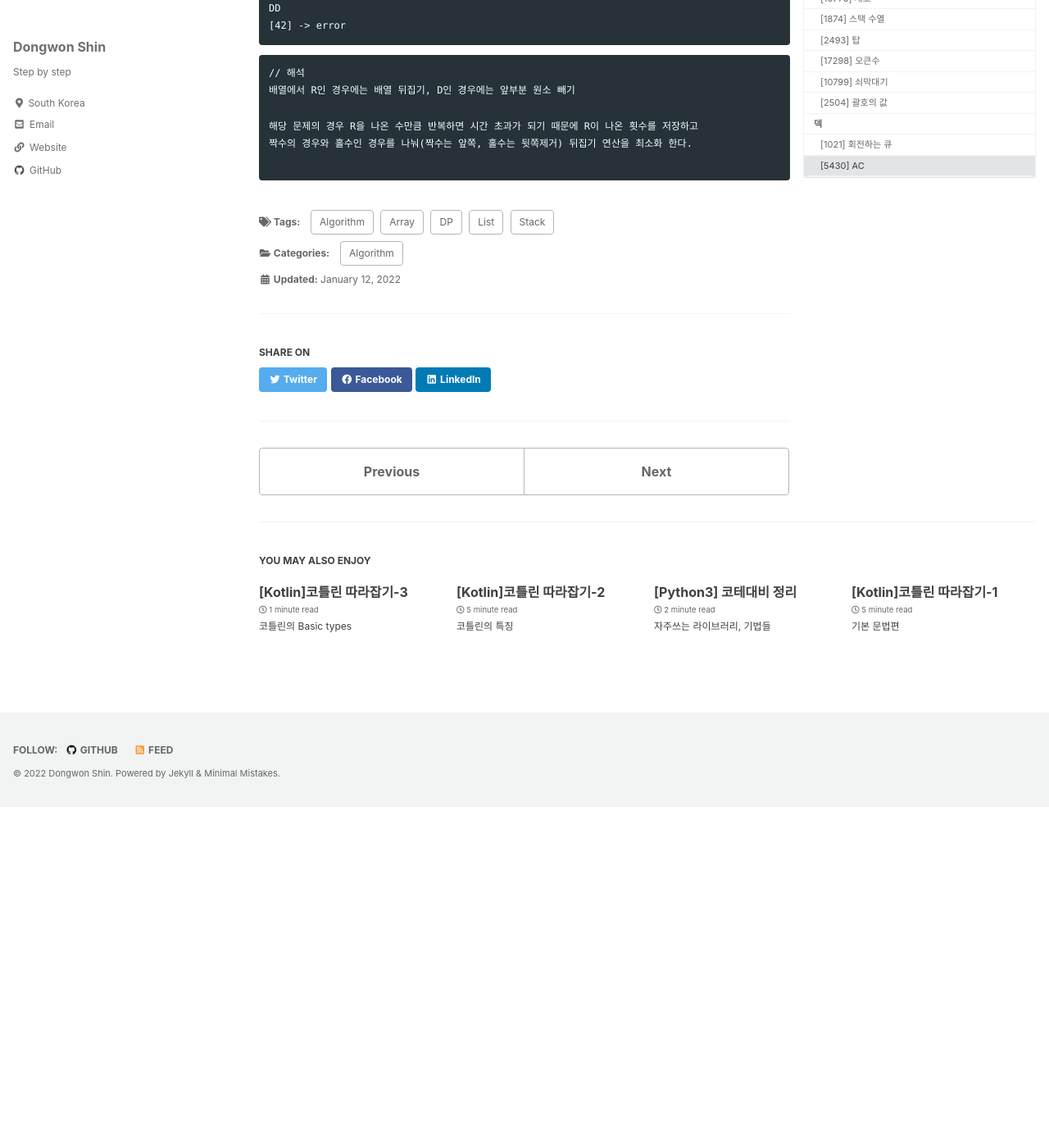
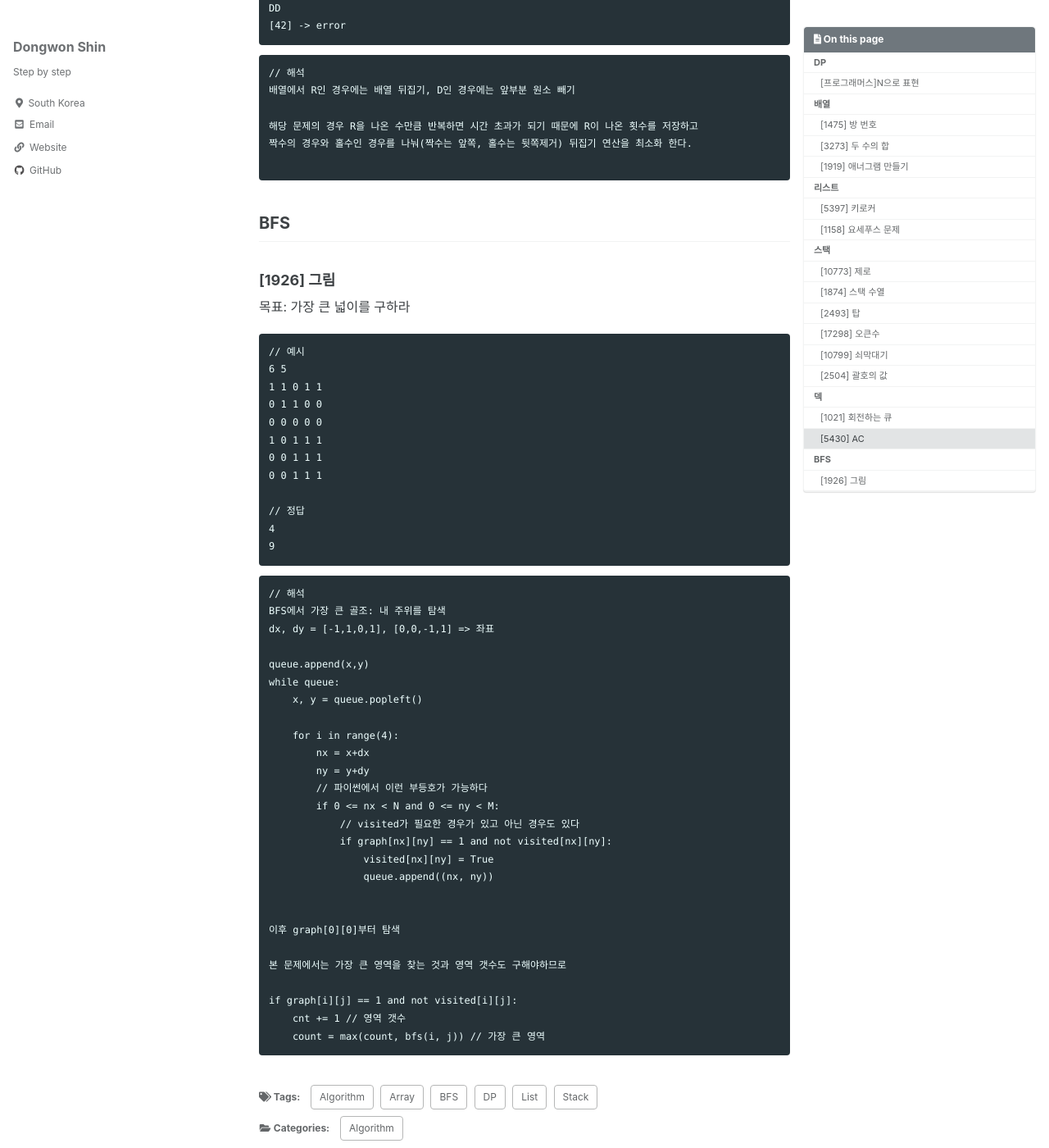
Before and after one commit to ponopono0322/ponopono0322.github.io, a Jekyll site: the page built from _posts/2022-01-12-algorithm.md, in a window 1280 px wide and 1400 px high, scrolled down 6472 px. Shown: the whole window at 82% size. Built offline with Jekyll 4.4.1, drawn with Linux system fonts in a browser that asks for light colours; cached includes are drawn as plain includes; some web fonts are replaced; before the commit the page ends 7456 px from its top, so only the background shows below that; some of the changed text lies outside the part shown.

Commit message:
Update 2022-01-12-algorithm.md

````diff
--- a/_posts/2022-01-12-algorithm.md
+++ b/_posts/2022-01-12-algorithm.md
@@ -5,7 +5,7 @@ excerpt: "핵심 포인트만 짚어가기"
 categories:
   - Algorithm
 tags:
-  - [Algorithm, DP, Array, List, Stack]
+  - [Algorithm, DP, Array, List, Stack, BFS]
 
 toc: true
 toc_sticky: true
@@ -312,3 +312,50 @@ DD
 짝수의 경우와 홀수인 경우를 나눠(짝수는 앞쪽, 홀수는 뒷쪽제거) 뒤집기 연산을 최소화 한다.
 
 ```
+
+## BFS
+### [1926] 그림
+목표: 가장 큰 넓이를 구하라
+```
+// 예시
+6 5
+1 1 0 1 1
+0 1 1 0 0
+0 0 0 0 0
+1 0 1 1 1
+0 0 1 1 1
+0 0 1 1 1
+
+// 정답
+4
+9
+```
+
+```
+// 해석
+BFS에서 가장 큰 골조: 내 주위를 탐색
+dx, dy = [-1,1,0,1], [0,0,-1,1] => 좌표
+
+queue.append(x,y)
+while queue:
+    x, y = queue.popleft()
+
+    for i in range(4):
+        nx = x+dx
+        ny = y+dy
+        // 파이썬에서 이런 부등호가 가능하다
+        if 0 <= nx < N and 0 <= ny < M:
+            // visited가 필요한 경우가 있고 아닌 경우도 있다
+            if graph[nx][ny] == 1 and not visited[nx][ny]:
+                visited[nx][ny] = True
+                queue.append((nx, ny))
+
+
+이후 graph[0][0]부터 탐색
+
+본 문제에서는 가장 큰 영역을 찾는 것과 영역 갯수도 구해야하므로
+
+if graph[i][j] == 1 and not visited[i][j]:
+    cnt += 1 // 영역 갯수
+    count = max(count, bfs(i, j)) // 가장 큰 영역
+```
````
